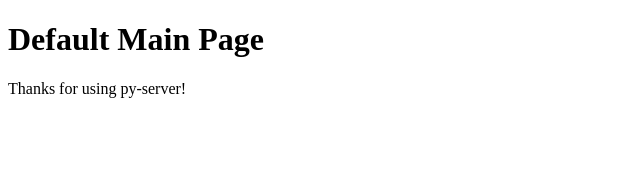
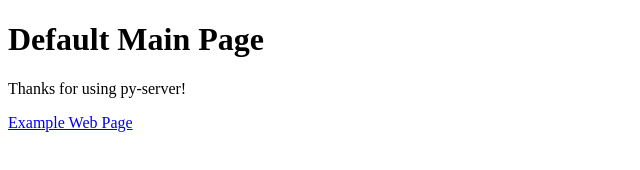
Before and after one commit to AtomSys/py-server, a plain HTML site: page files/index.html in a window 1280 px wide. Shown: the whole page, without its empty margins (0-640 px from the left). Drawn offline with Linux system fonts and the light colour scheme.

Commit message:
Update index.html

```diff
--- a/files/index.html
+++ b/files/index.html
@@ -6,5 +6,6 @@
     <body>
         <h1>Default Main Page</h1>
         <p>Thanks for using py-server!</p>
+        <a href="example.html">Example Web Page</a>
     </body>
 </html>
```
